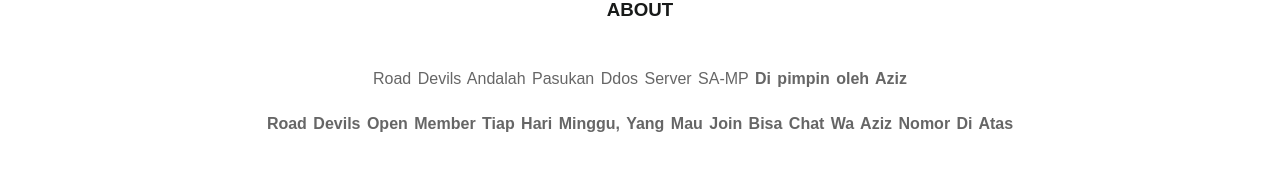
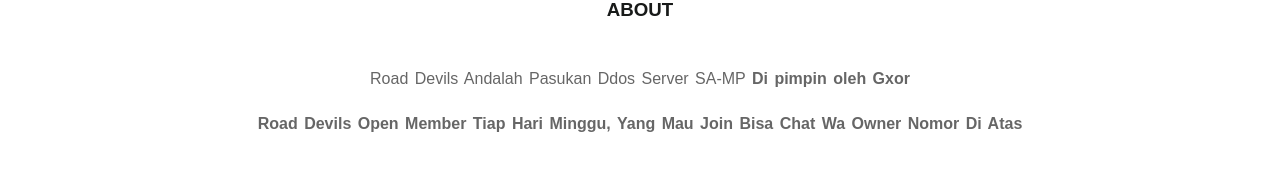
Before and after one commit to RoadDevilsCyber/RoadDevilsCyber.github.io, a plain HTML site: page index.html in a window 1280 px wide. Shown: the part 765-951 px from the top of the page. Drawn offline with nearby package versions, Linux system fonts and the light colour scheme.

Commit message:
Update index.html

```diff
--- a/index.html
+++ b/index.html
@@ -46,8 +46,8 @@
 	<section class="about">
 		<div class="container">
 			<h3>ABOUT</h3>
-			<p>Road Devils Andalah Pasukan Ddos Server SA-MP <strong> Di pimpin oleh Aziz</p>
-			<p><strong>Road Devils Open Member Tiap Hari Minggu</strong>, Yang Mau Join Bisa Chat Wa Aziz Nomor Di Atas
+			<p>Road Devils Andalah Pasukan Ddos Server SA-MP <strong> Di pimpin oleh Gxor</p>
+			<p><strong>Road Devils Open Member Tiap Hari Minggu</strong>, Yang Mau Join Bisa Chat Wa Owner Nomor Di Atas
 		</div>
 	</section>
 
```
